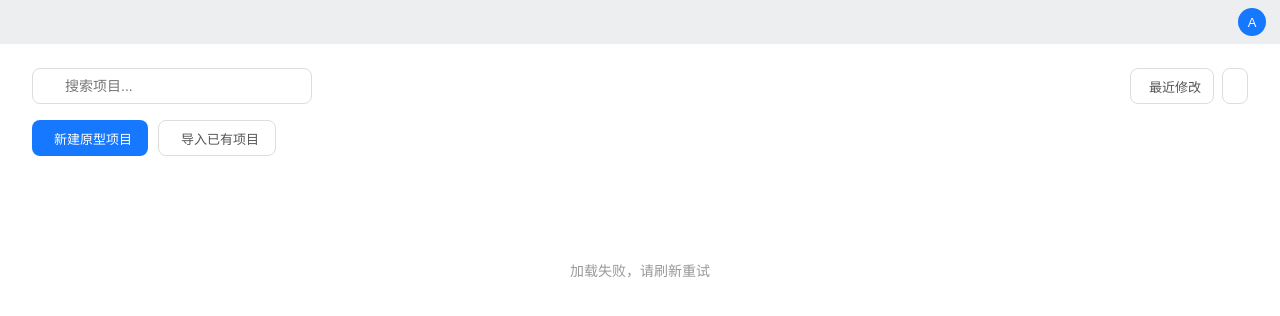
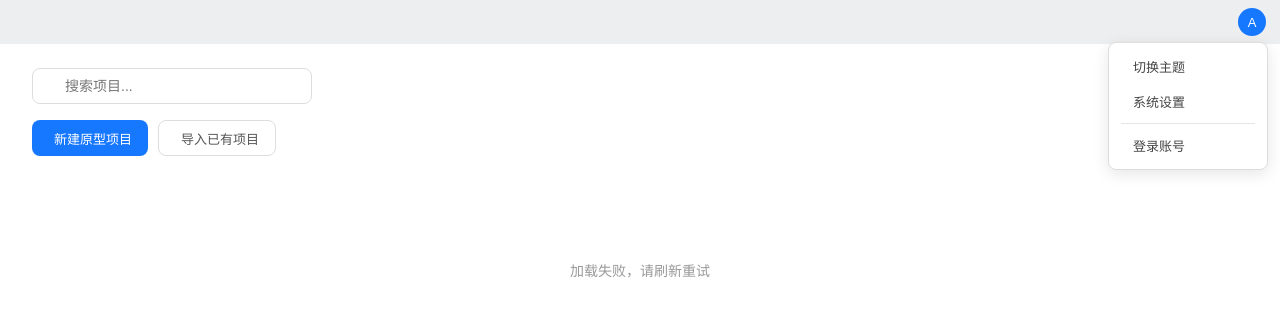
Before and after one commit to BarnettZhou/AxHost-Make, a plain HTML site: page client/home.html in a window 1280 px wide. Both pictures are taken after a click on the button "个人中心". Drawn offline with Linux system fonts and the light colour scheme; no server answers.

Commit message:
fix(home): avatar dropdown 添加 .dropdown-menu.open 显示规则

```diff
--- a/client/css/home.css
+++ b/client/css/home.css
@@ -175,7 +175,8 @@ body.dark .dropdown-menu {
   background: #2a2a2a; border-color: #444;
   box-shadow: 0 4px 16px rgba(0,0,0,0.4);
 }
-.dropdown.open .dropdown-menu { display: block; }
+.dropdown.open .dropdown-menu,
+.dropdown-menu.open { display: block; }
 
 .dropdown-group-label {
   padding: 4px 12px; font-size: 11px;
```
